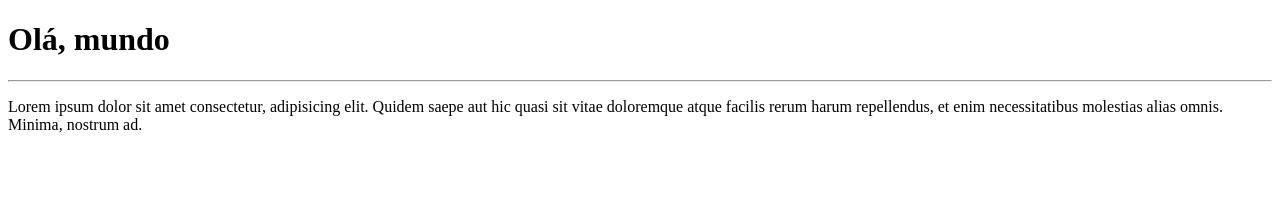
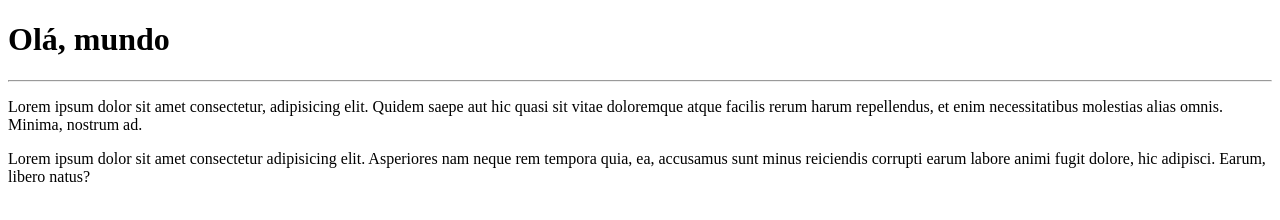
Before and after one commit to josueolivei/Ola-mundo-2, a plain HTML site: page site-exemplo/index.html in a window 1280 px wide. Drawn offline with Linux system fonts and the light colour scheme.

Commit message:
adicionei um parágrafo

```diff
--- a/site-exemplo/index.html
+++ b/site-exemplo/index.html
@@ -9,5 +9,6 @@
     <h1>Olá, mundo </h1>
     <hr>
     <p>Lorem ipsum dolor sit amet consectetur, adipisicing elit. Quidem saepe aut hic quasi sit vitae doloremque atque facilis rerum harum repellendus, et enim necessitatibus molestias alias omnis. Minima, nostrum ad.</p>
+    <p>Lorem ipsum dolor sit amet consectetur adipisicing elit. Asperiores nam neque rem tempora quia, ea, accusamus sunt minus reiciendis corrupti earum labore animi fugit dolore, hic adipisci. Earum, libero natus?</p>
 </body>
 </html>
```
